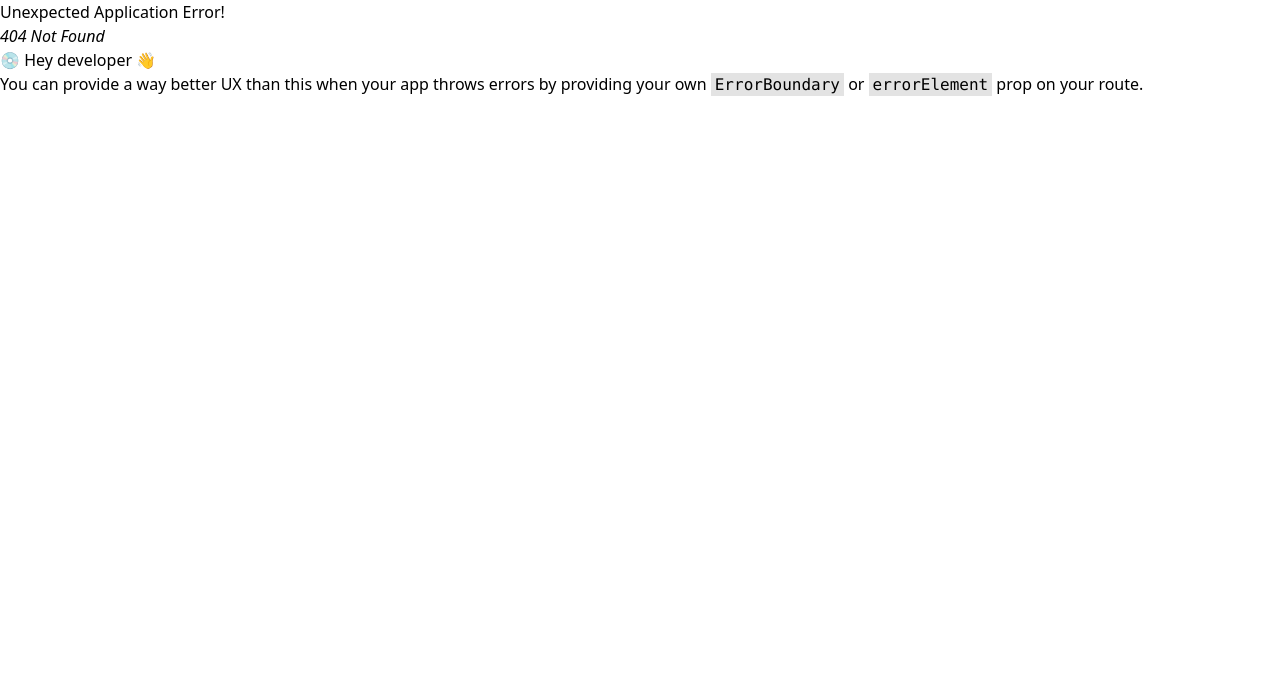
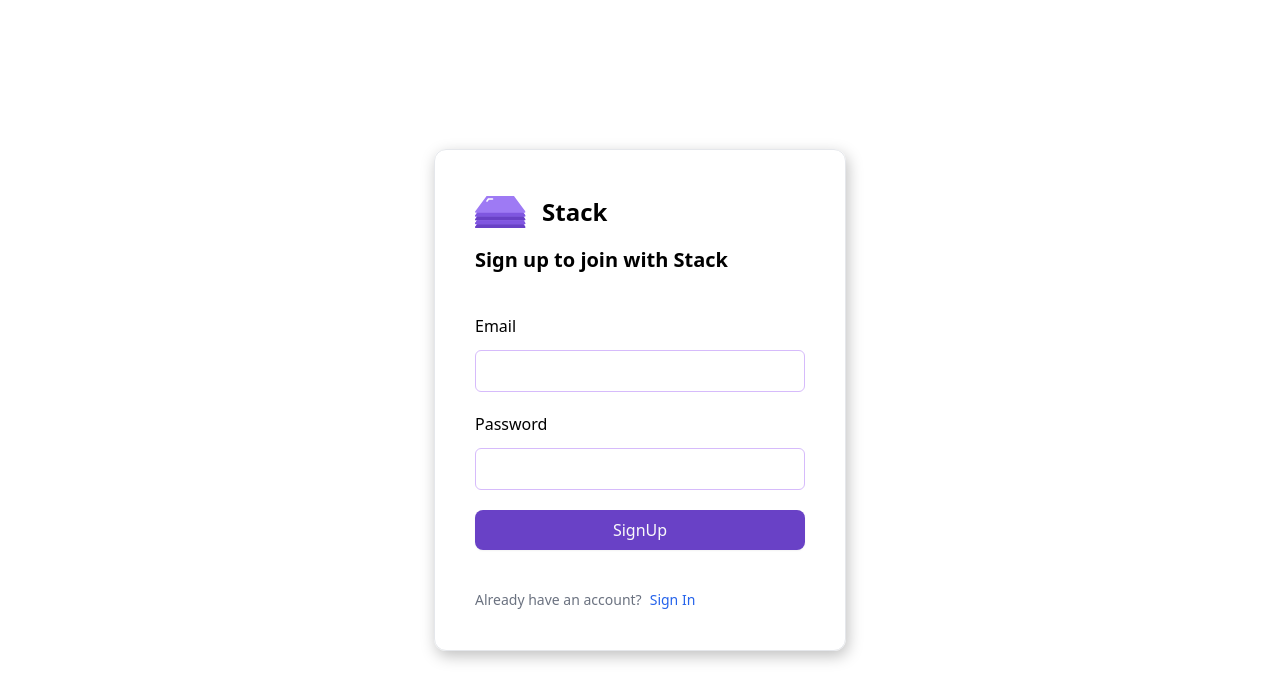
Before and after one commit to jihad-hossain1/anchorblock-task, a React (Vite) app: page /signup in a window 1280 px wide. Before the commit this address had no page. Shown: the top 700 px of the page. Built offline with nearby package versions, Linux system fonts and the light colour scheme.

Commit message:
sign in form added

```diff
--- a/package.json
+++ b/package.json
@@ -10,10 +10,12 @@
     "preview": "vite preview"
   },
   "dependencies": {
+    "framer-motion": "^10.16.16",
     "localforage": "^1.10.0",
     "match-sorter": "^6.3.1",
     "react": "^18.2.0",
     "react-dom": "^18.2.0",
+    "react-hook-form": "^7.49.2",
     "react-icons": "^4.12.0",
     "react-router-dom": "^6.21.0",
     "sort-by": "^1.2.0"
--- a/src/index.css
+++ b/src/index.css
@@ -9,4 +9,7 @@
   .trd {
     @apply border-b transition duration-300 ease-in-out hover:bg-neutral-100/5 dark:border-neutral-50 dark:hover:bg-neutral-50;
   }
+  .cinpt {
+    @apply focus:outline-[#6941C6] w-full p-2 rounded-md border border-[#D6BBFB];
+  }
 }
--- /dev/null
+++ b/src/pages/Authentication/LoginLogo.jsx
@@ -0,0 +1,65 @@
+const LoginLogo = () => {
+  return (
+    <svg
+      width="51"
+      height="44"
+      viewBox="0 0 51 44"
+      fill="none"
+      xmlns="http://www.w3.org/2000/svg"
+    >
+      <g id="paper 1" clip-path="url(#clip0_15_14)">
+        <g id="030---Paper-Stack">
+          <path
+            id="Path"
+            fill-rule="evenodd"
+            clip-rule="evenodd"
+            d="M50.4409 25.3835L48.5224 22.7586H49.7084C50.027 22.7582 50.32 22.6066 50.4725 22.3633C50.6251 22.12 50.613 21.8236 50.4409 21.5903L39.3394 6.41794C39.181 6.19923 38.9039 6.06725 38.6068 6.06897H11.9735C11.6764 6.06725 11.3993 6.19923 11.2409 6.41794L0.139364 21.5903C-0.0326872 21.8236 -0.044801 22.12 0.107767 22.3633C0.260336 22.6066 0.553299 22.7582 0.871911 22.7586H2.05794L0.139364 25.3835C-0.0326872 25.6167 -0.044801 25.9131 0.107767 26.1564C0.260336 26.3997 0.553299 26.5513 0.871911 26.5517H2.05794L0.139364 29.1766C-0.0326872 29.4098 -0.044801 29.7062 0.107767 29.9495C0.260336 30.1928 0.553299 30.3444 0.871911 30.3448H2.05794L0.139364 32.9697C-0.0326872 33.2029 -0.044801 33.4993 0.107767 33.7426C0.260336 33.9859 0.553299 34.1375 0.871911 34.1379H2.05794L0.139364 36.7628C-0.0326872 36.996 -0.044801 37.2924 0.107767 37.5357C0.260336 37.779 0.553299 37.9306 0.871911 37.931H49.7084C50.027 37.9306 50.32 37.779 50.4725 37.5357C50.6251 37.2924 50.613 36.996 50.4409 36.7628L48.5224 34.1379H49.7084C50.027 34.1375 50.32 33.9859 50.4725 33.7426C50.6251 33.4993 50.613 33.2029 50.4409 32.9697L48.5224 30.3448H49.7084C50.027 30.3444 50.32 30.1928 50.4725 29.9495C50.6251 29.7062 50.613 29.4098 50.4409 29.1766L48.5224 26.5517H49.7084C50.027 26.5513 50.32 26.3997 50.4725 26.1564C50.6251 25.9131 50.613 25.6167 50.4409 25.3835Z"
+            fill="#9E7AF4"
+          />
+          <path
+            id="Path_2"
+            fill-rule="evenodd"
+            clip-rule="evenodd"
+            d="M11.985 11.8072C11.6671 11.8068 11.3746 11.656 11.2216 11.4135C11.0686 11.1711 11.0795 10.8754 11.2499 10.6419L12.6731 8.69606C12.8333 8.4772 13.1109 8.34471 13.4091 8.34482H17.4416C17.9233 8.34482 18.3137 8.68446 18.3137 9.10344C18.3137 9.52241 17.9233 9.86206 17.4416 9.86206H13.8879L12.7219 11.4552C12.5618 11.6745 12.2838 11.8074 11.985 11.8072Z"
+            fill="white"
+          />
+          <path
+            id="Path_3"
+            fill-rule="evenodd"
+            clip-rule="evenodd"
+            d="M49.7084 26.5517H0.871911C0.553299 26.5513 0.260336 26.3997 0.107767 26.1564C-0.044801 25.9131 -0.0326872 25.6167 0.139364 25.3835L2.05794 22.7586H48.5224L50.4409 25.3835C50.613 25.6167 50.6251 25.9131 50.4725 26.1564C50.32 26.3997 50.027 26.5513 49.7084 26.5517Z"
+            fill="#7F56E0"
+          />
+          <path
+            id="Path_4"
+            fill-rule="evenodd"
+            clip-rule="evenodd"
+            d="M49.7084 30.3448H0.871911C0.553299 30.3444 0.260336 30.1928 0.107767 29.9495C-0.044801 29.7062 -0.0326872 29.4098 0.139364 29.1766L2.05794 26.5517H48.5224L50.4409 29.1766C50.613 29.4098 50.6251 29.7062 50.4725 29.9495C50.32 30.1928 50.027 30.3444 49.7084 30.3448Z"
+            fill="#6941C6"
+          />
+          <path
+            id="Path_5"
+            fill-rule="evenodd"
+            clip-rule="evenodd"
+            d="M49.7084 34.1379H0.871911C0.553299 34.1375 0.260336 33.9859 0.107767 33.7426C-0.044801 33.4993 -0.0326872 33.2029 0.139364 32.9696L2.05794 30.3448H48.5224L50.4409 32.9696C50.613 33.2029 50.6251 33.4993 50.4725 33.7426C50.32 33.9859 50.027 34.1375 49.7084 34.1379Z"
+            fill="#8056E0"
+          />
+          <path
+            id="Path_6"
+            fill-rule="evenodd"
+            clip-rule="evenodd"
+            d="M49.7084 37.931H0.871911C0.553299 37.9306 0.260336 37.779 0.107767 37.5357C-0.044801 37.2924 -0.0326872 36.996 0.139364 36.7628L2.05794 34.1379H48.5224L50.4409 36.7628C50.613 36.996 50.6251 37.2924 50.4725 37.5357C50.32 37.779 50.027 37.9306 49.7084 37.931Z"
+            fill="#6941C6"
+          />
+        </g>
+      </g>
+      <defs>
+        <clipPath id="clip0_15_14">
+          <rect width="50.5806" height="44" fill="white" />
+        </clipPath>
+      </defs>
+    </svg>
+  );
+};
+
+export default LoginLogo;
--- /dev/null
+++ b/src/pages/Authentication/SignIn.jsx
@@ -0,0 +1,55 @@
+import { Link } from "react-router-dom";
+import LoginLogo from "./LoginLogo";
+
+const SignIn = () => {
+  //
+
+  const handleSumbit = (e) => {
+    e.preventDefault();
+  };
+
+  return (
+    <main className="flex justify-center items-center h-[100vh]">
+      <div className="p-6 md:p-10 border shadow-[2px_5px_15px_rgba(0,0,0,0.25)] rounded-xl flex flex-col gap-10">
+        <div className="flex flex-col gap-3">
+          <div className="flex items-center gap-4">
+            <LoginLogo />
+            <h4 className="font-bold text-2xl">Stack</h4>
+          </div>
+          <h4 className="font-semibold text-xl">
+            Sign In to continue with Stack
+          </h4>
+        </div>
+        <form
+          onSubmit={handleSumbit}
+          className="flex flex-col gap-5 w-full md:w-[330px] mx-auto"
+        >
+          <div className="flex flex-col gap-3">
+            <label htmlFor="email">Email</label>
+            <input type="email" name="email" className="cinpt" />
+          </div>
+          <div className="flex flex-col gap-3">
+            <label htmlFor="password">Password</label>
+            <input type="password" name="password" className="cinpt" />
+          </div>
+          <div>
+            <button
+              type="submit"
+              className="cbtn bg-[#6941C6] w-full text-zinc-50 py-2"
+            >
+              SignIn
+            </button>
+          </div>
+        </form>
+        <div className="text-sm flex items-center gap-2">
+          <h4 className="text-gray-500 ">Don’t have an account? </h4>{" "}
+          <Link to={"/signup"} className="text-blue-600 hover:underline">
+            Sign Up
+          </Link>
+        </div>
+      </div>
+    </main>
+  );
+};
+
+export default SignIn;
--- /dev/null
+++ b/src/pages/Authentication/SignUp.jsx
@@ -0,0 +1,84 @@
+import { Link } from "react-router-dom";
+import LoginLogo from "./LoginLogo";
+import { useState } from "react";
+import { useForm } from "react-hook-form";
+import { motion } from "framer-motion";
+import { framer_error } from "../../utils/fremer.motion";
+
+const SignUp = () => {
+  const {
+    register,
+    handleSubmit,
+    formState: { errors },
+  } = useForm();
+  const onSubmit = (data) => {
+    console.log(data);
+  };
+
+  return (
+    <main className="flex justify-center items-center h-[100vh]">
+      <div className="p-6 md:p-10 border shadow-[2px_5px_15px_rgba(0,0,0,0.25)] rounded-xl flex flex-col gap-10">
+        <div className="flex flex-col gap-3">
+          <div className="flex items-center gap-4">
+            <LoginLogo />
+            <h4 className="font-bold text-2xl">Stack</h4>
+          </div>
+          <h4 className="font-semibold text-xl">Sign up to join with Stack</h4>
+        </div>
+        <form
+          onSubmit={handleSubmit(onSubmit)}
+          className="flex flex-col gap-5 w-full md:w-[330px] mx-auto"
+        >
+          <div className="flex flex-col gap-3">
+            <label htmlFor="email">Email</label>
+            <input
+              {...register("email", { required: true })}
+              type="email"
+              name="email"
+              className={` ${
+                errors.email && "focus:outline-red-500 border border-red-500"
+              } cinpt`}
+            />
+            {errors.email && (
+              <motion.span {...framer_error} className="text-sm text-red-600">
+                Email field is required
+              </motion.span>
+            )}
+          </div>
+          <div className="flex flex-col gap-3">
+            <label htmlFor="password">Password</label>
+            <input
+              {...register("password", { required: true })}
+              type="password"
+              name="password"
+              className={` ${
+                errors.password && "focus:outline-red-500 border border-red-500"
+              } cinpt`}
+            />
+            {errors.password && (
+              <motion.span {...framer_error} className="text-sm text-red-600">
+                Password field is required
+              </motion.span>
+            )}
+          </div>
+          <div>
+            <button
+              type="submit"
+              className="cbtn bg-[#6941C6] w-full text-zinc-50 py-2"
+            >
+              SignUp
+            </button>
+          </div>
+        </form>
+        <div className="text-sm flex items-center gap-2">
+          <h4 className="text-gray-500 ">Already have an account? </h4>{" "}
+          <Link to={"/signin"} className="text-blue-600 hover:underline">
+            Sign In
+          </Link>
+        </div>
+      </div>
+    </main>
+  );
+};
+
+export default SignUp;
--- /dev/null
+++ b/src/utils/fremer.motion.js
@@ -0,0 +1,6 @@
+export const framer_error = {
+  initial: { opacity: 0, y: 10 },
+  animate: { opacity: 1, y: 0 },
+  exit: { opacity: 0, y: 10 },
+  transition: { duration: 0.3 },
+};
```
Also changed, not shown: src/router/Router.jsx (+10 -0 lines), 1 other file (tests, documents, lock files or other folders).
